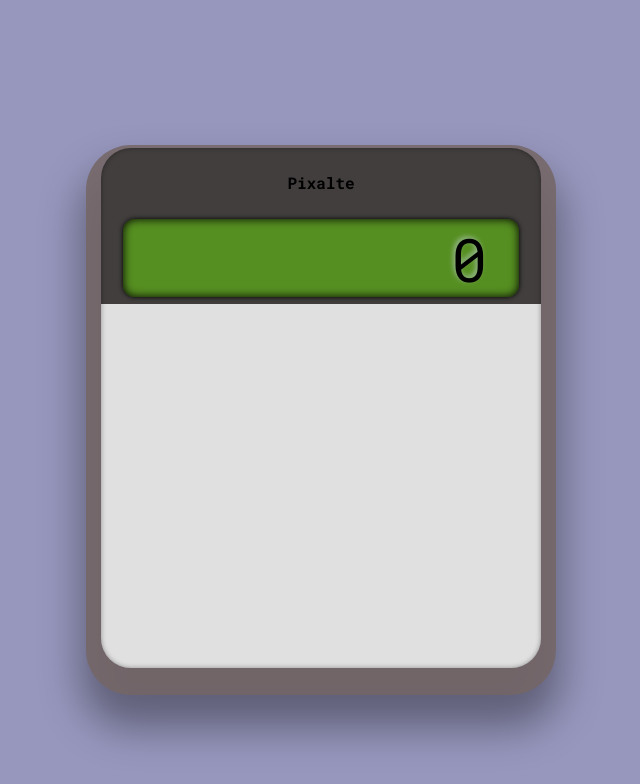
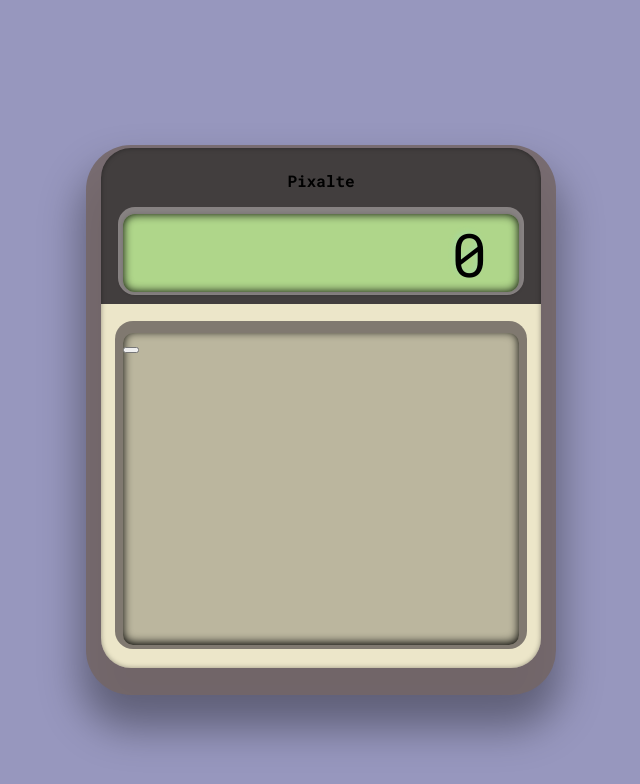
Before and after one commit to davidminhT/Calculator-Webpage-Project, a plain HTML site: page index.html in a window 1280 px wide. Shown: the whole page, without its empty margins (319-959 px from the left). Drawn offline with Linux system fonts and the light colour scheme.

```diff
--- a/index.html
+++ b/index.html
@@ -18,7 +18,14 @@
             <div id="DisplayBox">0</div>
         </div>
         <div id="ButtonsBox">
-            <div class="row"
+            <div class="row">
+                <button class="DigitButton"></button>
+            </div>
+            <div class="row">
+            </div>
+            <div class="row"></div>
+            <div class="row"></div>
+            <div class="row"></div>
             <div id="OperatorsBox"></div>
         </div>
     </div>
--- a/style.css
+++ b/style.css
@@ -19,7 +19,7 @@ body {
 #main {
     display: flex;
     flex-direction: column;
-    background-color: rgb(224, 224, 224);
+    background-color: rgb(236, 230, 201);
     background-image: linear-gradient(to bottom, rgb(66, 62, 62) 30%,
                         rgba(0,0,0,0) 30%);
     border-radius: 30px;
@@ -36,21 +36,31 @@ body {
     display: flex;
     flex-direction: column;
     justify-content: space-around;
-    background-color: rgb(86, 143, 33);
-    box-shadow: inset 0px 0px 10px black, 0px 0px 5px black;
+    background-color: rgb(175, 214, 138);
+    box-shadow: inset 0px 0px 10px black, 0px -2px 0px 5px rgba(167, 161, 161, 0.692), 0px 0px 5px black;
     height: 15%;
     width: 90%;
     border-radius: 12px;
+    margin-bottom: 9%;
 }
 
 #DisplayBox {
     text-align: right;
     font-size: 60px;
-    text-shadow: -2px -2px 5px rgb(152, 185, 145);
+    text-shadow: -2px -2px 5px rgb(167, 218, 157);
     margin-right: 8%;
 }
 
 #ButtonsBox {
-    height: 70%;
+    height: 60%;
     width: 90%;
+    margin-bottom: 5%;
+    border-radius: 10px;
+    background-color: rgb(187, 182, 158);
+    box-shadow: inset 0px -2px 10px black, 0px -4px 0px 8px rgba(80, 73, 73, 0.692);
 }
+
+.row {
+    height: 20%;
+    width: 100%;
+}
```
